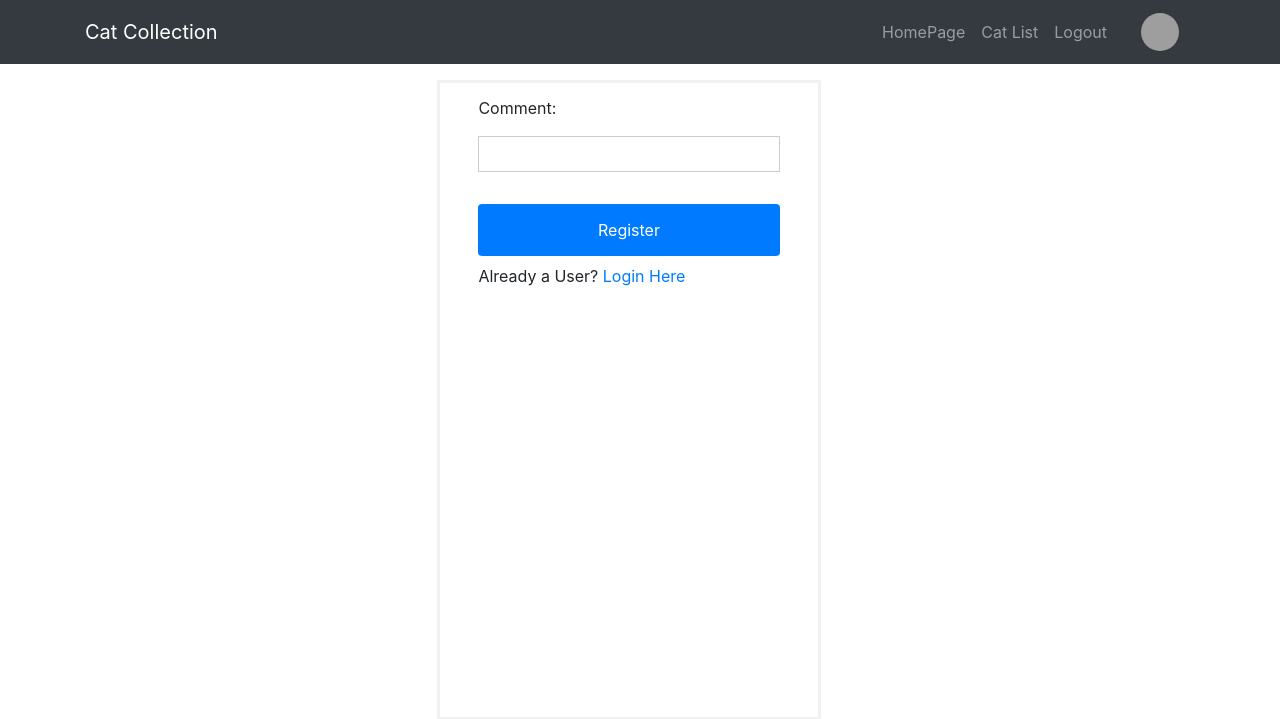
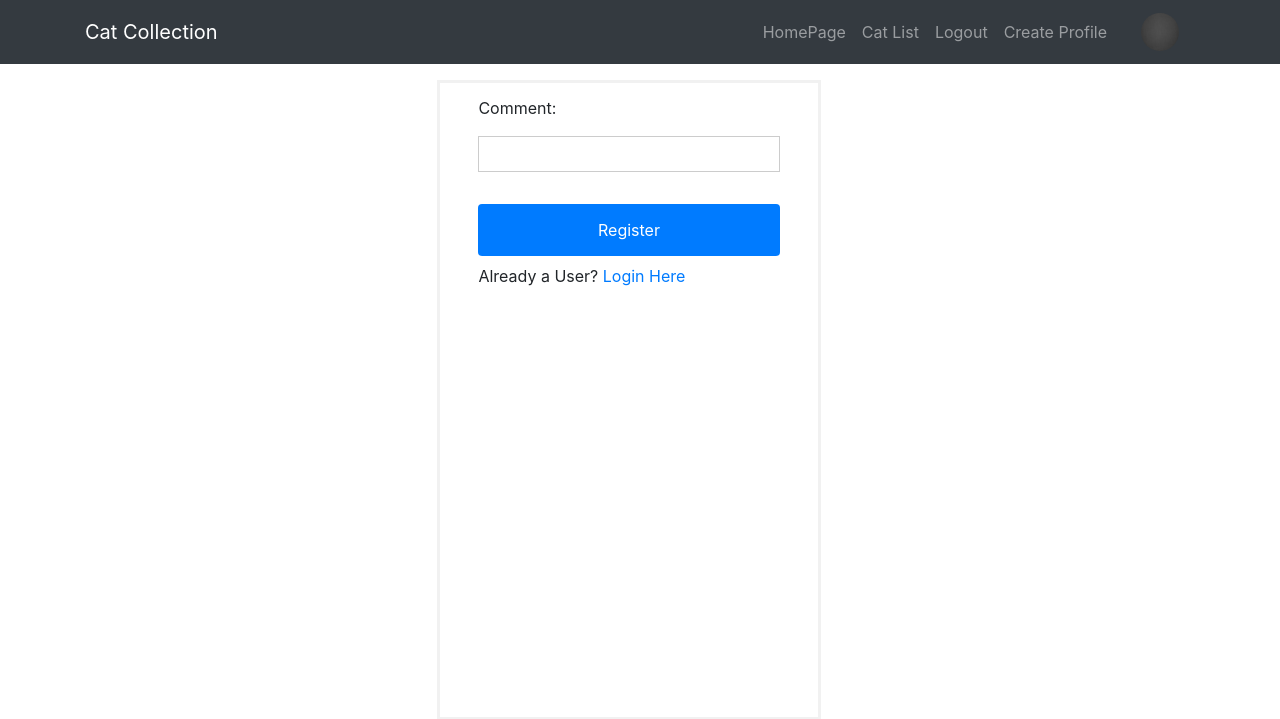
Before and after one commit to samjeg/catfriends4, a Django app: template templates/cat_app/register.html in a window 1280 px wide. Shown: the top 719 px of the page. Run offline with Django 3.2, Linux system fonts and the light colour scheme; the template is opened without the code that fills it: values that come from a table or form of the project are taken from there, others are empty; a user stored in the database is signed in; some libraries are stand-ins or nearby versions; grey boxes are pictures that could not be loaded.

Commit message:
all cat functionality done

```diff
--- a/templates/cat_app/register.html
+++ b/templates/cat_app/register.html
@@ -2,7 +2,24 @@
 {% load static %}
 {% block title %}Profile Form{% endblock %}
 {% block templatecss %}<link href="{% static 'css/register.css' %}" rel="stylesheet" />{% endblock %}
-{% block imagenav %}<img class="imageframe" src="media/{{ profile_detail.picture }}" alt="{{ profile_detail.picture }}">{% endblock %}
+{% block profile_nav %}
+  {% if profile_detail %}
+    <li class="nav-item">
+      <a class="nav-link" href="{% url 'cat_app:profile_detail' pk=profile_detail.pk %}">Profile</a>
+    </li>
+  {% else %}
+     <li class="nav-item">
+      <a class="nav-link" href="{% url 'cat_app:create_profile' %}"">Create Profile</a>
+      </li>
+  {% endif %}
+{% endblock %}
+{% block imagenav %}
+  {% if profile_detail %}
+    <img class="imageframe" src="../../../media/{{ profile_detail.picture }}"" alt="empty">
+  {% else %}
+     <img class="imageframe" src="{% static 'images/grey.jpg' %}" alt="empty">
+  {% endif %}
+{% endblock %}
 {% block content %}
    <br>
     <form method="POST">
@@ -12,7 +29,7 @@
         <button type="submit" class="btn btn-primary btn-btn">Register</button>
       </div>
       <div class="button-container">
-          <span class="psw">Already a User?     <a href="#">Login Here</a></span>
+          <span class="psw">Already a User?     <a href="{% url 'cat_app:login' %}">Login Here</a></span>
       </div>
     </form>
     <br>
```
Also changed, not shown: templates/cat_app/cat_list.html (+16 -6 lines), templates/cat_app/login.html (+19 -2 lines), db.sqlite3.
